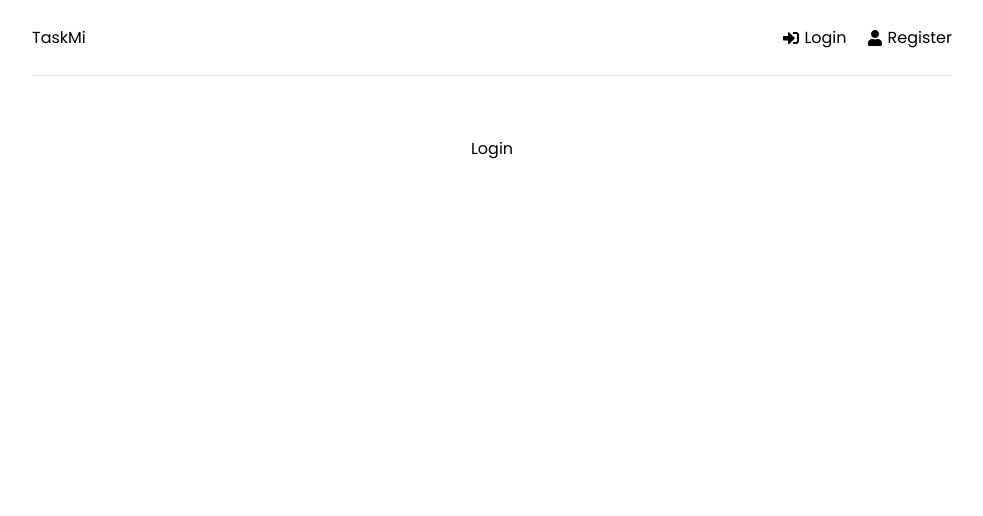
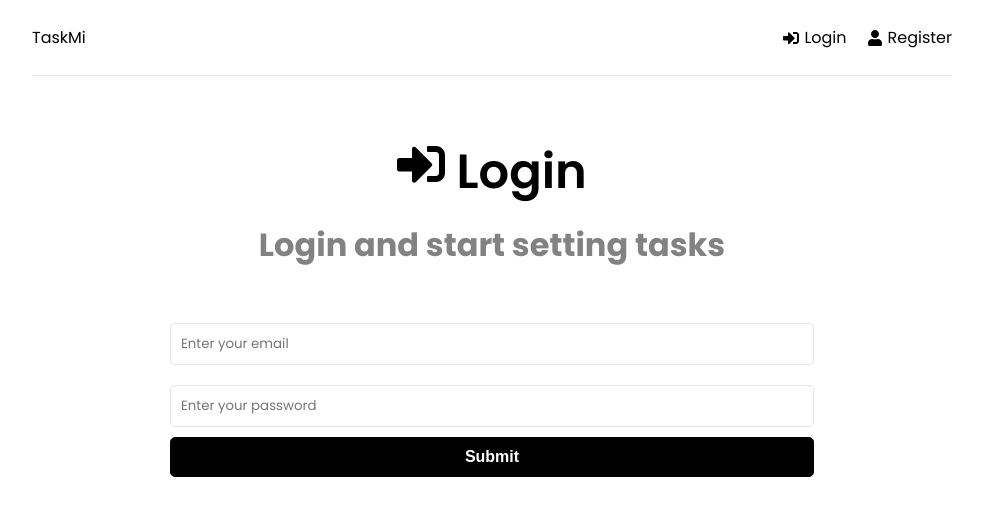
Before and after one commit to ZakariAdamu/taskmi, a React (Vite) app in the folder client/: page /login in a window 1280 px wide. Shown: the top 516 px of the page, without its empty margins (148-1131 px from the left). Built offline with nearby package versions, Linux system fonts and the light colour scheme.

Commit message:
set up redux slice: state and action, as well as redux store

```diff
--- a/client/package.json
+++ b/client/package.json
@@ -10,6 +10,7 @@
     "preview": "vite preview"
   },
   "dependencies": {
+    "@reduxjs/toolkit": "^2.2.7",
     "react": "^18.3.1",
     "react-dom": "^18.3.1",
     "react-icons": "^5.3.0",
--- /dev/null
+++ b/client/src/features/auth/authSlice.js
@@ -0,0 +1,29 @@
+import { createSlice, createAsyncThunk } from "@reduxjs/toolkit";
+
+// Get user from localStorage
+const user = JSON.parse(localStorage.getItem("user"));
+
+const initialState = {
+	user: user ? user : null,
+	isError: false,
+	isSuccess: false,
+	isLoading: false,
+	message: "",
+};
+// authSlice for user authentication state
+export const authSlice = createSlice({
+	name: "auth",
+	initialState,
+	reducers: {
+		reset: (state) => {
+			state.isLoading = false;
+			state.isSuccess = false;
+			state.isError = false;
+			state.message = "";
+		},
+	},
+	extraReducers: () => {},
+});
+
+export const { reset } = authSlice.actions;
+export default authSlice.reducer;
--- a/client/src/main.jsx
+++ b/client/src/main.jsx
@@ -1,10 +1,15 @@
-import { StrictMode } from 'react'
-import { createRoot } from 'react-dom/client'
-import App from './App.jsx'
-import './index.css'
+import ReactDOM from "react-dom";
+import { Provider } from "react-redux";
+import { StrictMode } from "react";
+import { createRoot } from "react-dom/client";
+import App from "./App.jsx";
+import "./index.css";
+import store from "./store.js";
 
-createRoot(document.getElementById('root')).render(
-  <StrictMode>
-    <App />
-  </StrictMode>,
-)
+createRoot(document.getElementById("root")).render(
+	<Provider store={store}>
+		<StrictMode>
+			<App />
+		</StrictMode>
+	</Provider>
+);
--- a/client/src/pages/Login.jsx
+++ b/client/src/pages/Login.jsx
@@ -1,8 +1,71 @@
+import { useState, useEffect } from "react";
+import { FaSignInAlt } from "react-icons/fa";
+const Login = () => {
+	const [formData, setFormData] = useState({
+		email: "",
+		password: "",
 
-const Login = () => {
-  return (
-    <div>Login</div>
-  )
-}
+	});
 
-export default Login
+	// Array destructuring
+	const { email, password } = formData;
+
+	const onChange = (e) => {
+		setFormData((prevState) => ({
+			...prevState,
+			[e.target.name]: e.target.value,
+		}));
+	};
+	const onSubmit = (e) => {
+		e.preventDefault();
+	};
+	return (
+		<>
+			<section className="heading">
+				<h1>
+					<FaSignInAlt /> Login
+				</h1>
+				<p>Login and start setting tasks</p>
+			</section>
+			<section className="form">
+				<form onSubmit={onSubmit}>
+
+					<div className="form-group">
+						<input
+							type="email"
+							className="form-control"
+							id="email"
+							name="email"
+							value={email}
+							placeholder="Enter your email"
+							onChange={onChange}
+						/>
+					</div>
+					<div className="form-group">
+						<input
+							type="password"
+							className="form-control"
+							id="password"
+							name="password"
+							value={password}
+							placeholder="Enter your password"
+							onChange={onChange}
+						/>
+
+						<div className="form-group">
+							<button
+								type="submit"
+								className="btn btn-block"
+								onSubmit={onSubmit}
+							>
+								Submit
+							</button>
+						</div>
+					</div>
+				</form>
+			</section>
+		</>
+	);
+};
+
+export default Login;
--- a/client/src/pages/Register.jsx
+++ b/client/src/pages/Register.jsx
@@ -68,7 +68,7 @@ const Register = () => {
 								className="form-control"
 								id="confirmPassword"
 								name="confirmPassword"
-								value={confirmPassword}
+                                value={confirmPassword}
 								placeholder="Confirm your password"
 								onChange={onChange}
 							/>
--- /dev/null
+++ b/client/src/store.js
@@ -0,0 +1,21 @@
+import { configureStore } from "@reduxjs/toolkit";
+import authReducer from "./features/auth/authSlice";
+
+// Define the root reducer
+const rootReducer = {
+	auth: authReducer,
+	// You can add more reducers here
+};
+
+// Create and configure the store
+export const store = configureStore({
+	reducer: rootReducer,
+	devTools: process.env.NODE_ENV !== "production", // Enable Redux DevTools only in development
+	// Add any custom middleware here if needed
+	middleware: (getDefaultMiddleware) =>
+		getDefaultMiddleware({
+			serializableCheck: false, // Disable serializability check if needed (e.g., for non-serializable values)
+		}),
+});
+
+export default store;
--- a/client/vite.config.js
+++ b/client/vite.config.js
@@ -6,5 +6,8 @@ export default defineConfig({
 	plugins: [react()],
 	server: {
 		port: 3006,
+		proxy: {
+			"/api": "htt://react-jobs-ruddy.vercel.app",
+		},
 	},
 });
```
Also changed, not shown: 2 other files (tests, documents, lock files or other folders).
